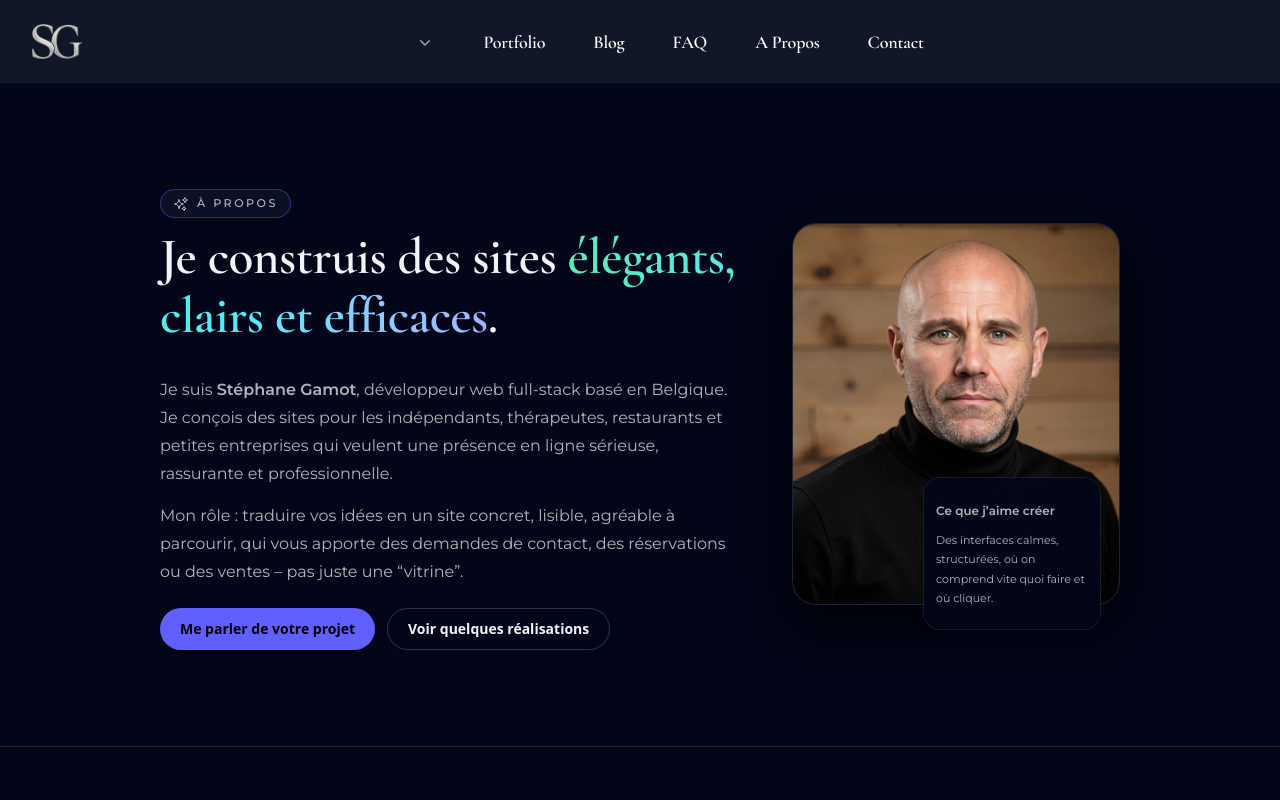
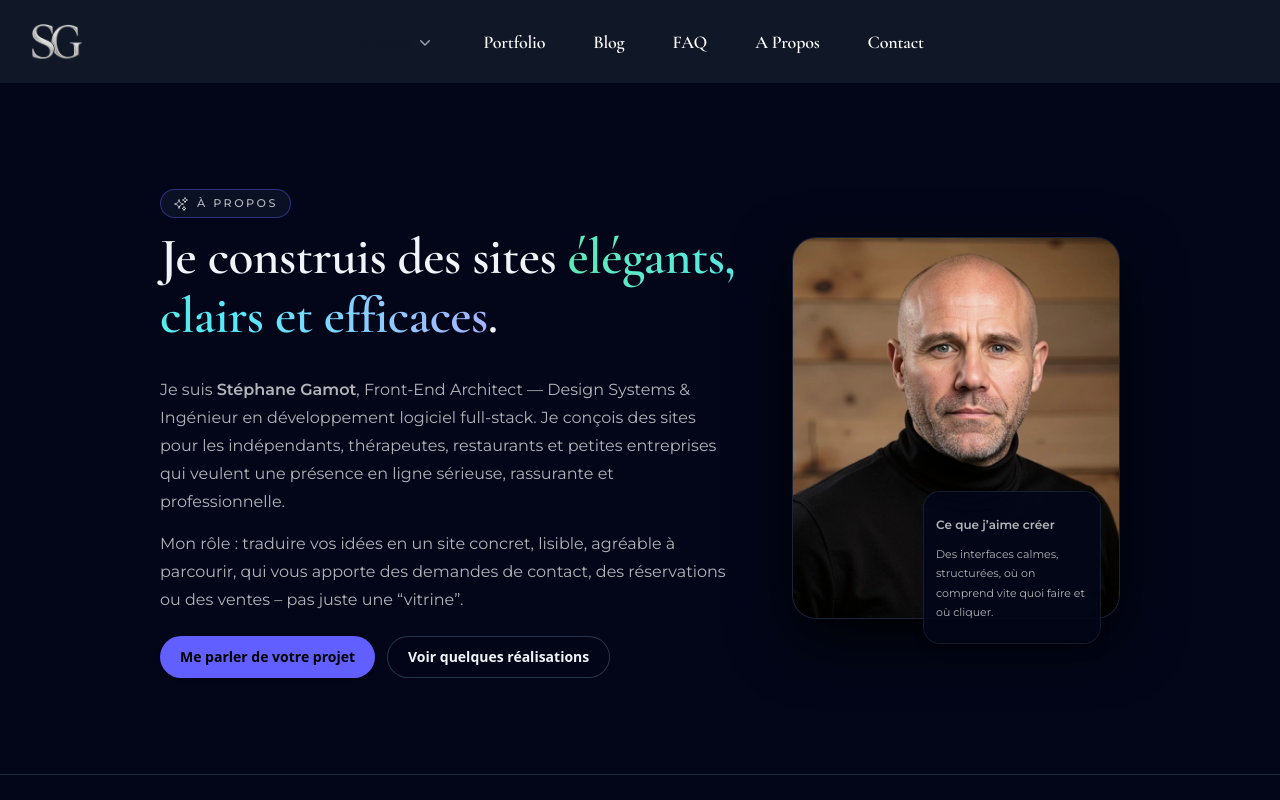
Before and after one commit to StephaneGamot/stephanegamot, a Next.js app: page /me in a window 1280 px wide. Shown: the top 800 px of the page. Built offline with nearby package versions, Linux system fonts and the light colour scheme.

Commit message:
Update page.tsx

```diff
--- a/app/me/page.tsx
+++ b/app/me/page.tsx
@@ -9,7 +9,7 @@ const SITE_URL = "https://www.stephanegamot.com";
 export const metadata: Metadata = {
   title: "À propos – Stéphane Gamot",
   description:
-    "Je suis Stéphane Gamot, développeur web full-stack basé en Belgique. Je crée des sites élégants, rapides, avec une approche humaine & stratégique.",
+    "Front-End Architect — Design Systems & Ingénieur en développement logiciel full-stack. Je crée des sites élégants, rapides, avec une approche humaine & stratégique.",
   alternates: {
     canonical: `${SITE_URL}/me`,
   },
@@ -74,7 +74,7 @@ export default function AboutPage() {
 
             <p className="text-sm leading-relaxed text-slate-200 sm:text-base">
               Je suis <span className="font-semibold">Stéphane Gamot</span>,
-              développeur web full-stack basé en Belgique.
+             Front-End Architect — Design Systems & Ingénieur en développement logiciel full-stack.
               Je conçois des sites pour les indépendants, thérapeutes,
               restaurants et petites entreprises qui veulent une présence en ligne
               sérieuse, rassurante et professionnelle.
```
